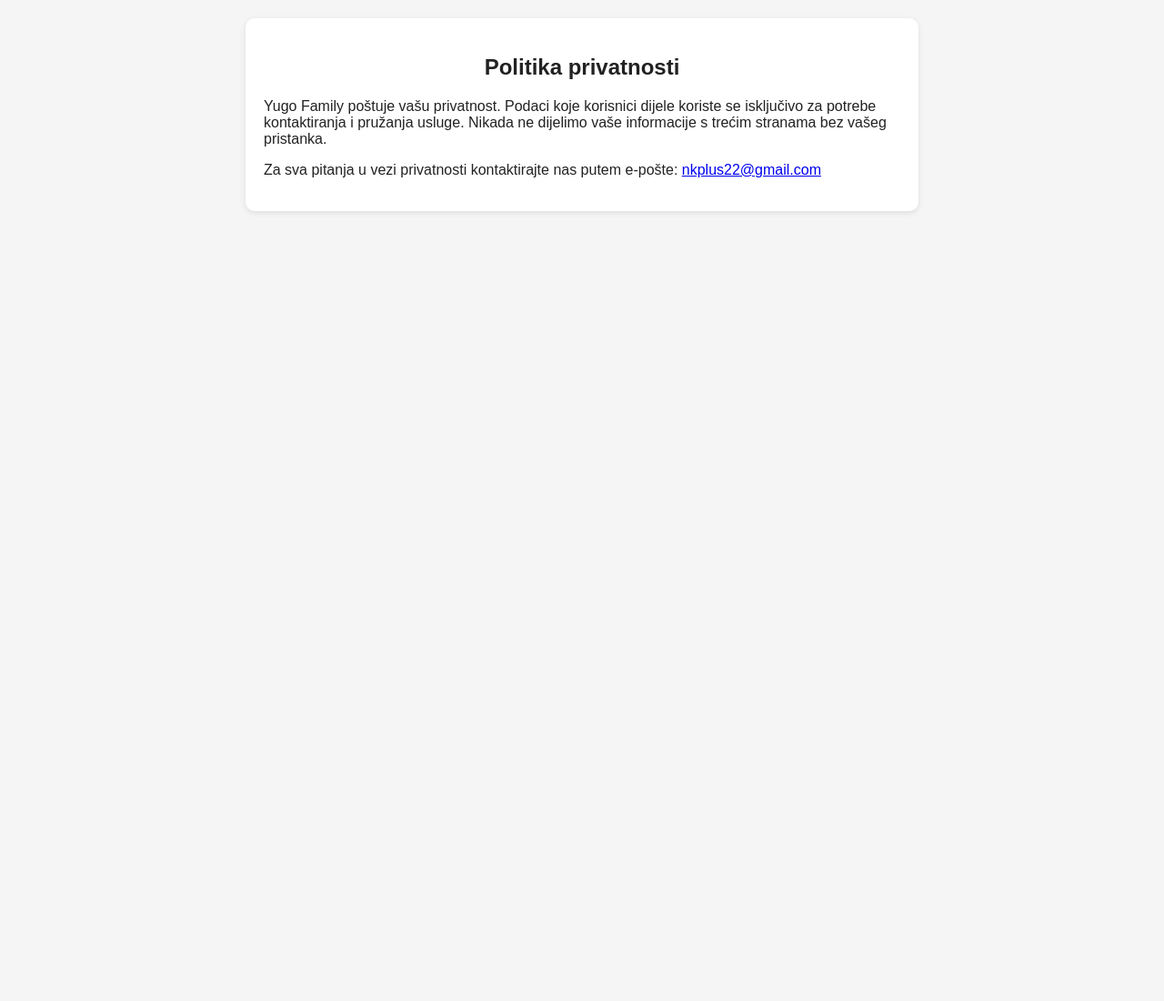
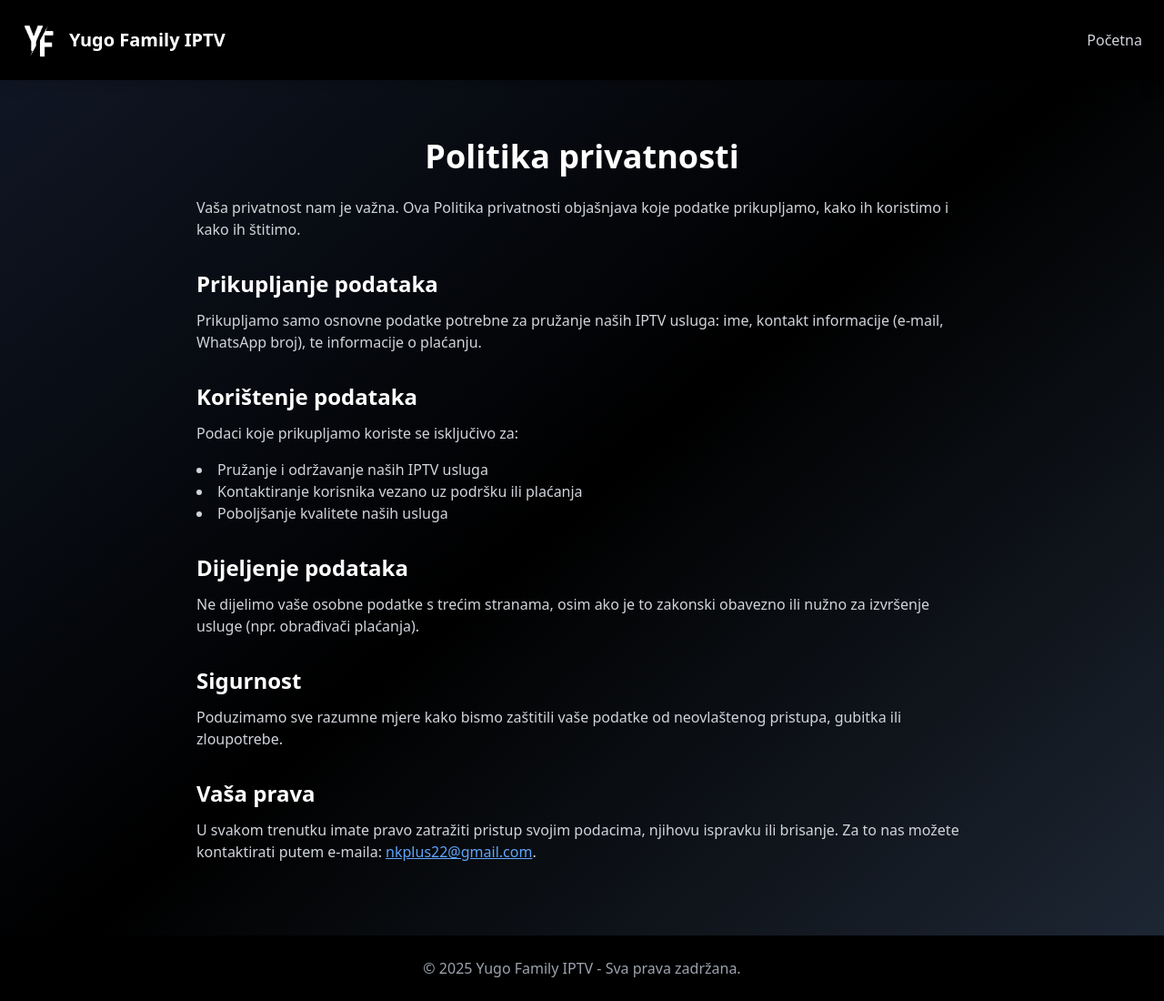
Before and after one commit to nkplus22-blip/YuGoFamily, a plain HTML site: page privacy.html in a window 1280 px wide. Shown: the whole page at 91% size. Before the commit the page ends 800 px from the top, so only its background shows below. Drawn offline with nearby package versions, Linux system fonts and the light colour scheme.

Commit message:
Update privacy.html

```diff
--- a/privacy.html
+++ b/privacy.html
@@ -1,33 +1,72 @@
 <!DOCTYPE html>
 <html lang="hr">
 <head>
-  <meta charset="UTF-8" />
-  <meta name="viewport" content="width=device-width, initial-scale=1.0" />
-  <title>Politika privatnosti - Yugo Family</title>
-  <link rel="icon" type="image/png" href="favicon.png" />
-  <style>
-    body {
-      font-family: Arial, sans-serif;
-      margin: 0; padding: 20px;
-      background: #f5f5f5;
-      color: #222;
-    }
-    h1 { text-align: center; }
-    section {
-      max-width: 700px;
-      margin: auto;
-      background: #fff;
-      padding: 20px;
-      border-radius: 10px;
-      box-shadow: 0 2px 6px rgba(0,0,0,0.1);
-    }
-  </style>
+  <meta charset="UTF-8">
+  <meta name="viewport" content="width=device-width, initial-scale=1.0">
+  <title>Politika privatnosti - Yugo Family IPTV</title>
+  <link rel="icon" type="image/png" href="favicon.png">
+
+  <!-- Tailwind CSS -->
+  <script src="https://cdn.tailwindcss.com"></script>
 </head>
-<body>
-  <section>
-    <h1>Politika privatnosti</h1>
-    <p>Yugo Family poštuje vašu privatnost. Podaci koje korisnici dijele koriste se isključivo za potrebe kontaktiranja i pružanja usluge. Nikada ne dijelimo vaše informacije s trećim stranama bez vašeg pristanka.</p>
-    <p>Za sva pitanja u vezi privatnosti kontaktirajte nas putem e-pošte: <a href="mailto:nkplus22@gmail.com">nkplus22@gmail.com</a></p>
-  </section>
+<body class="bg-gradient-to-br from-gray-900 via-black to-gray-800 text-white font-sans min-h-screen flex flex-col">
+
+  <!-- HEADER -->
+  <header class="py-6 bg-black shadow-lg">
+    <div class="container mx-auto flex justify-between items-center px-6">
+      <div class="flex items-center gap-3">
+        <img src="favicon.png" alt="Logo" class="w-10 h-10">
+        <h1 class="text-xl font-bold">Yugo Family IPTV</h1>
+      </div>
+      <nav>
+        <a href="index.html" class="text-gray-300 hover:text-white">Početna</a>
+      </nav>
+    </div>
+  </header>
+
+  <!-- CONTENT -->
+  <main class="flex-grow container mx-auto px-6 py-16 max-w-4xl">
+    <h2 class="text-4xl font-bold mb-6 text-center">Politika privatnosti</h2>
+    <p class="mb-4 text-gray-300">
+      Vaša privatnost nam je važna. Ova Politika privatnosti objašnjava koje podatke prikupljamo, kako ih koristimo i kako ih štitimo.
+    </p>
+
+    <h3 class="text-2xl font-semibold mt-8 mb-3">Prikupljanje podataka</h3>
+    <p class="text-gray-300 mb-4">
+      Prikupljamo samo osnovne podatke potrebne za pružanje naših IPTV usluga: ime, kontakt informacije (e-mail, WhatsApp broj), te informacije o plaćanju.
+    </p>
+
+    <h3 class="text-2xl font-semibold mt-8 mb-3">Korištenje podataka</h3>
+    <p class="text-gray-300 mb-4">
+      Podaci koje prikupljamo koriste se isključivo za:
+    </p>
+    <ul class="list-disc list-inside text-gray-300 mb-4">
+      <li>Pružanje i održavanje naših IPTV usluga</li>
+      <li>Kontaktiranje korisnika vezano uz podršku ili plaćanja</li>
+      <li>Poboljšanje kvalitete naših usluga</li>
+    </ul>
+
+    <h3 class="text-2xl font-semibold mt-8 mb-3">Dijeljenje podataka</h3>
+    <p class="text-gray-300 mb-4">
+      Ne dijelimo vaše osobne podatke s trećim stranama, osim ako je to zakonski obavezno ili nužno za izvršenje usluge (npr. obrađivači plaćanja).
+    </p>
+
+    <h3 class="text-2xl font-semibold mt-8 mb-3">Sigurnost</h3>
+    <p class="text-gray-300 mb-4">
+      Poduzimamo sve razumne mjere kako bismo zaštitili vaše podatke od neovlaštenog pristupa, gubitka ili zloupotrebe.
+    </p>
+
+    <h3 class="text-2xl font-semibold mt-8 mb-3">Vaša prava</h3>
+    <p class="text-gray-300 mb-4">
+      U svakom trenutku imate pravo zatražiti pristup svojim podacima, njihovu ispravku ili brisanje. Za to nas možete kontaktirati putem e-maila:
+      <a href="mailto:nkplus22@gmail.com" class="text-blue-400 underline">nkplus22@gmail.com</a>.
+    </p>
+  </main>
+
+  <!-- FOOTER -->
+  <footer class="py-6 bg-black text-center text-gray-400">
+    <p>© 2025 Yugo Family IPTV - Sva prava zadržana.</p>
+  </footer>
+
 </body>
 </html>
```
